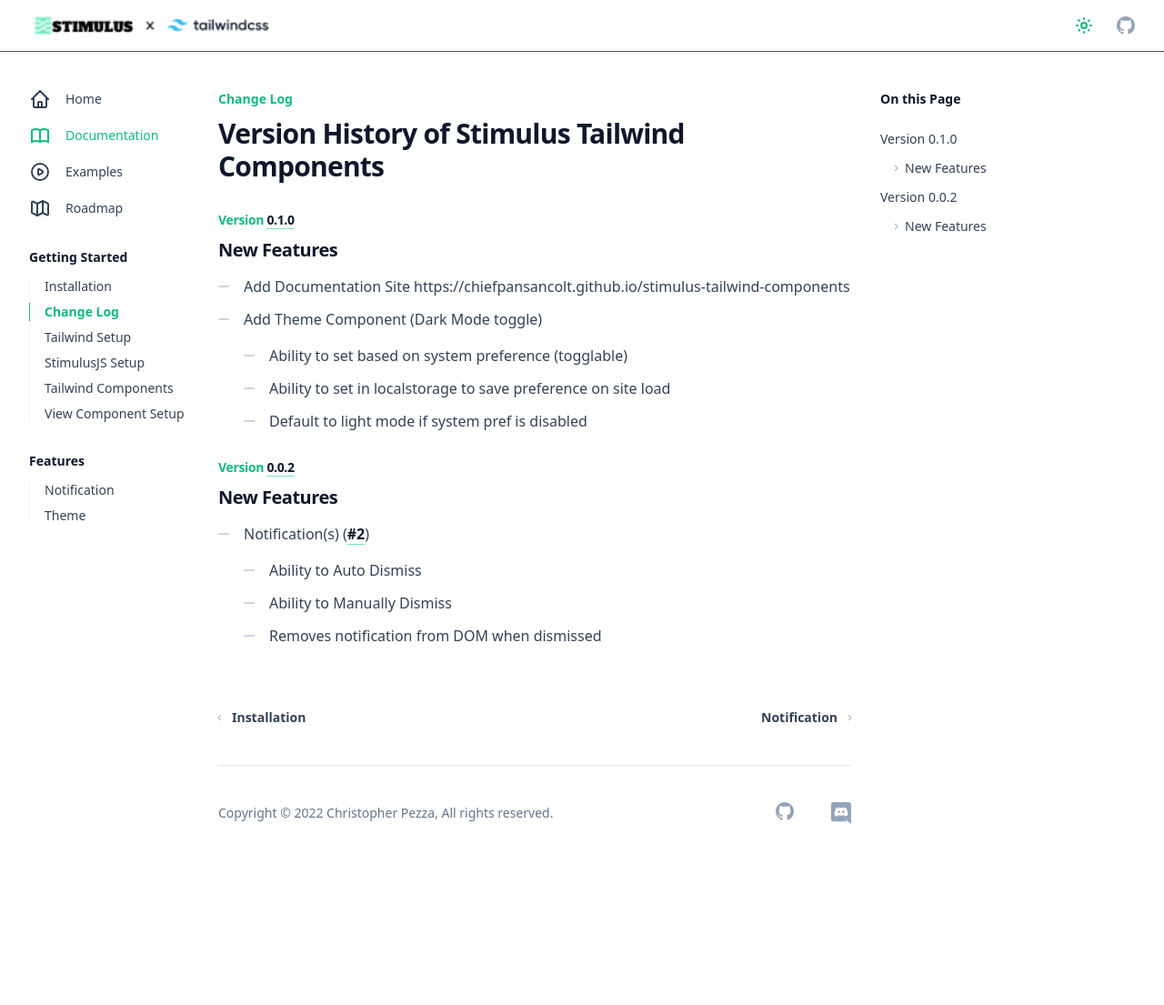
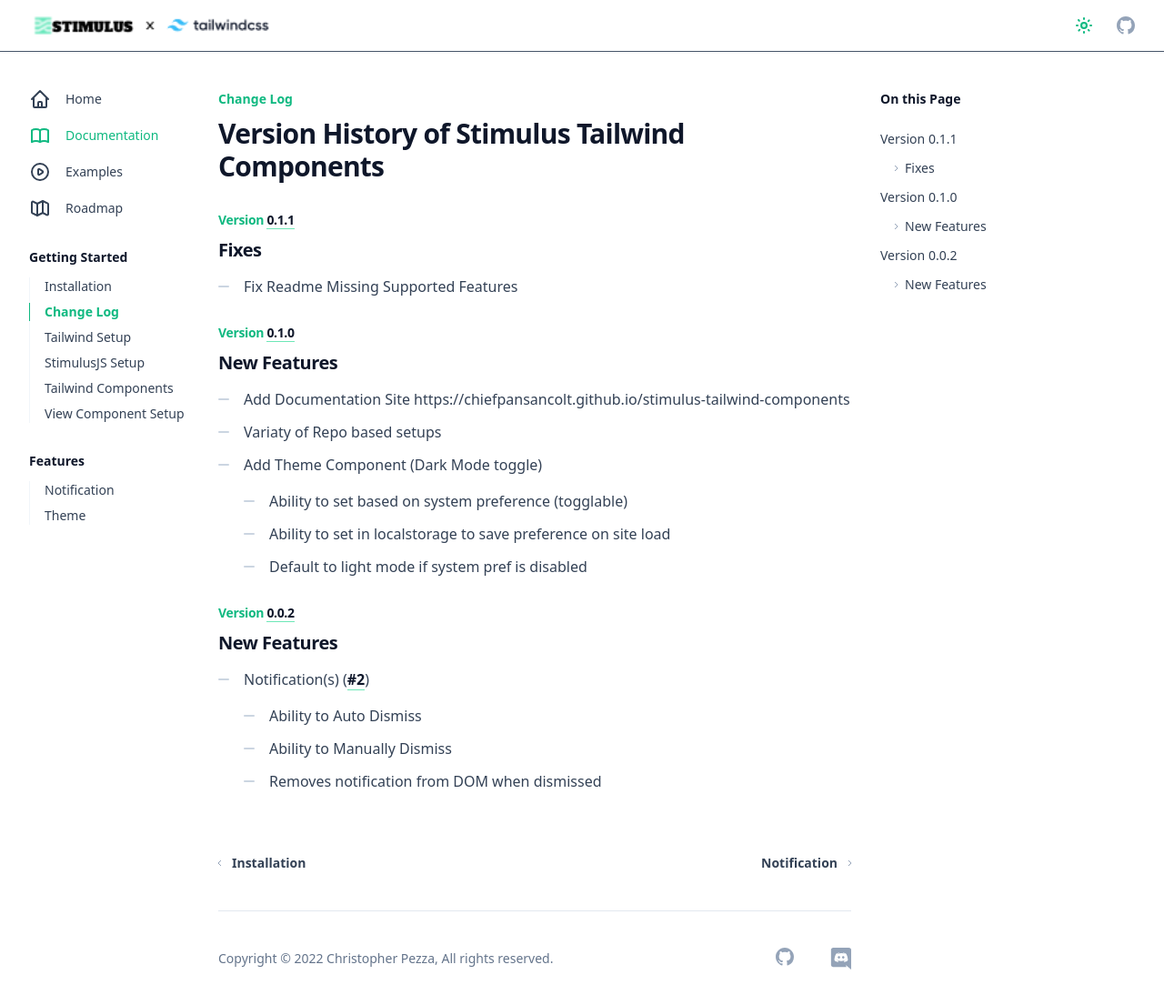
Before and after one commit to chiefpansancolt/stimulus-tailwind-components, a Jekyll site: the page built from docs/docs/change_log/index.md, in a window 1280 px wide and 1218 px high. Shown: the top 1105 px of the window at 91% size. Built offline with Jekyll 4.4.1, drawn with Linux system fonts in a browser that asks for light colours; Markdown is read by kramdown in place of the engine named in the settings.

Commit message:
Version Bump to 0.1.1

```diff
--- a/docs/_config.yml
+++ b/docs/_config.yml
@@ -16,7 +16,7 @@
 
 copyright: Copyright &copy; 2022 Christopher Pezza, All rights reserved.
 
-version: 0.1.0
+version: 0.1.1
 
 links:
   home: /
--- a/docs/docs/change_log/index.md
+++ b/docs/docs/change_log/index.md
@@ -11,11 +11,18 @@
 nextLink: /docs/notification
 ---
 
+## Version [0.1.1](https://github.com/chiefpansancolt/stimulus-tailwind-components/releases/tag/0.1.1)
+
+### Fixes
+
+- Fix Readme Missing Supported Features
+
 ## Version [0.1.0](https://github.com/chiefpansancolt/stimulus-tailwind-components/releases/tag/0.1.0)
 
 ### New Features
 
 - Add Documentation Site https://chiefpansancolt.github.io/stimulus-tailwind-components
+- Variaty of Repo based setups
 - Add Theme Component (Dark Mode toggle)
   - Ability to set based on system preference (togglable)
   - Ability to set in localstorage to save preference on site load
--- a/package.json
+++ b/package.json
@@ -1,6 +1,6 @@
 {
   "name": "stimulus-tailwind-components",
-  "version": "0.1.0",
+  "version": "0.1.1",
   "description": "StimulusJS for Tailwind Styled Components",
   "main": "dist/stimulus-tailwind-components.min.js",
   "scripts": {
```
